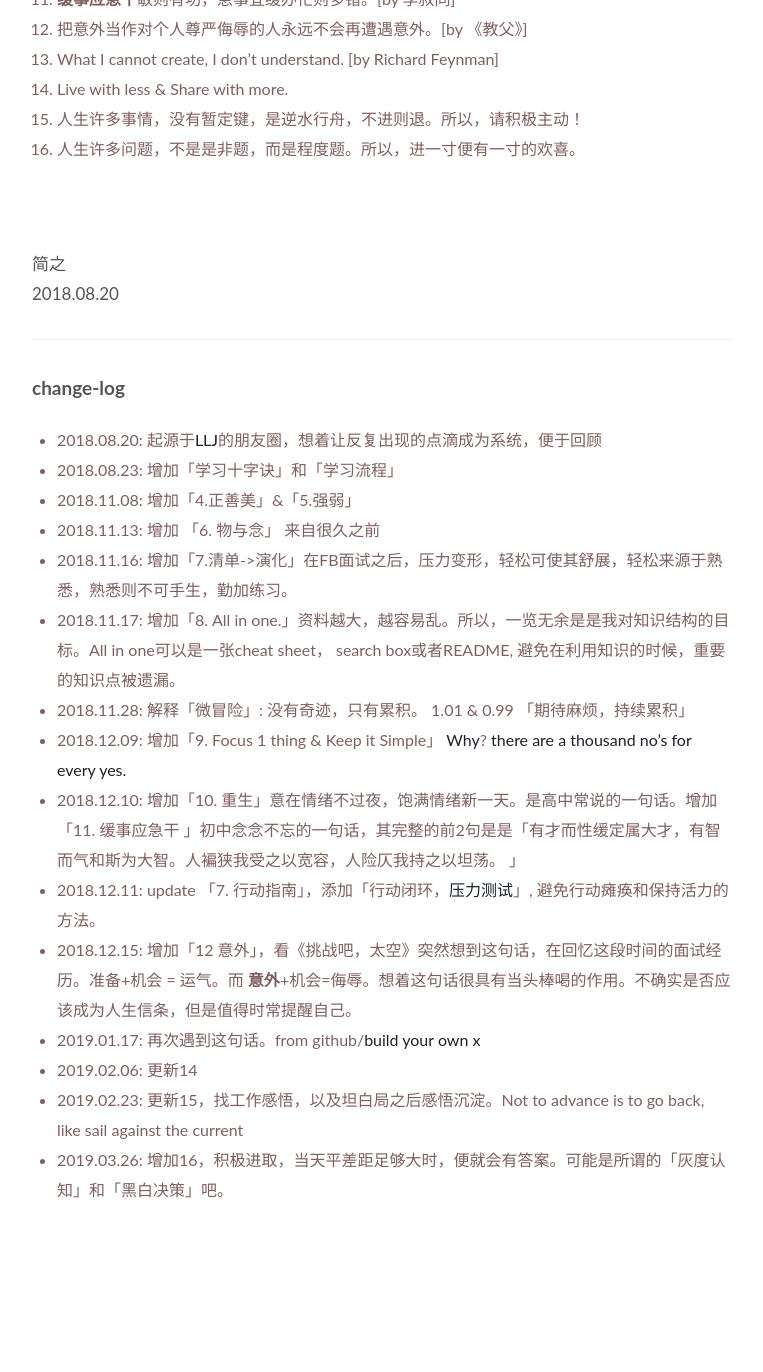
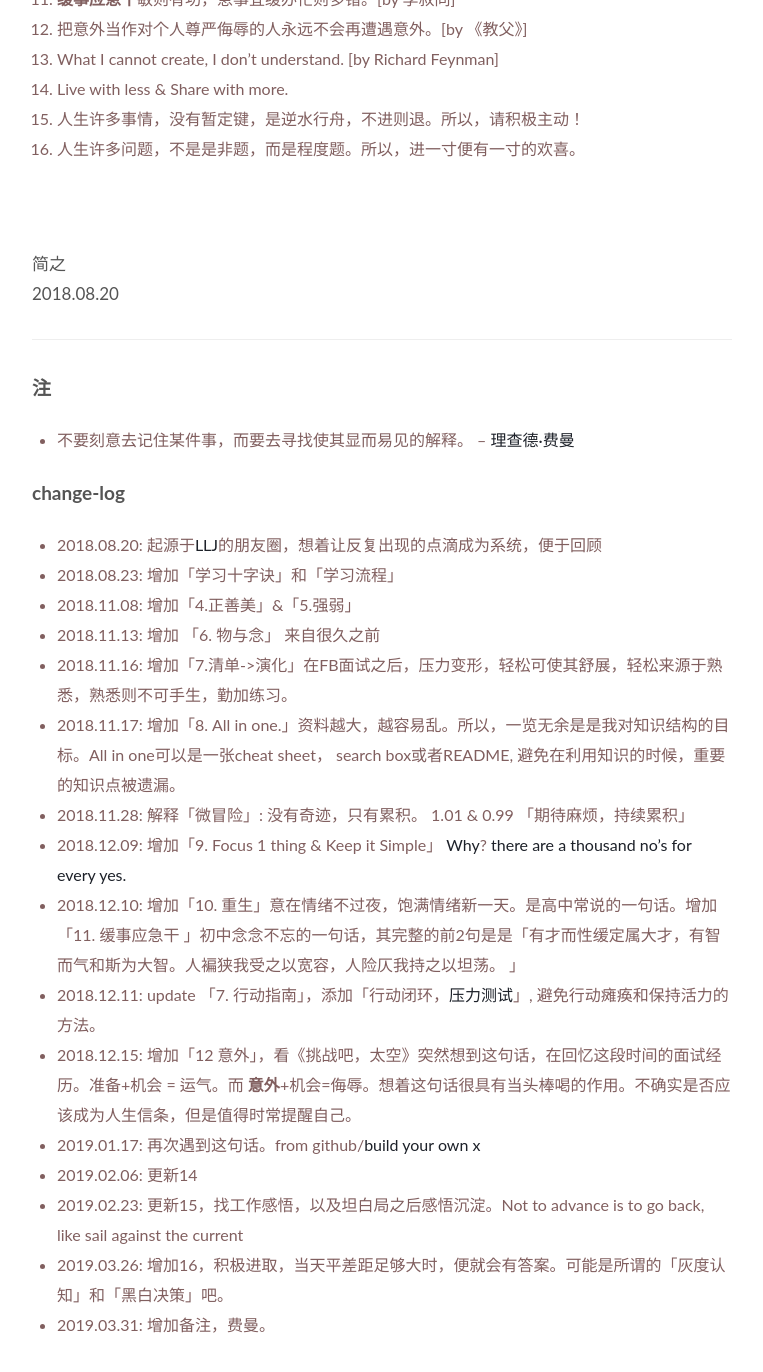
Before and after one commit to WillWang-X/willwang-x.github.io, a Jekyll site: the page built from _posts/2018-10-20-mottos.md, in a window 1280 px wide and 1400 px high, scrolled down 606 px. Shown: the top 1372 px of the window, without its empty margins (258-1021 px from the left). Built offline with Jekyll 4.4.1, drawn with Linux system fonts in a browser that asks for light colours; before the commit the page ends 1871 px from its top, so only the background shows below that.

Commit message:
updated motto

```diff
--- a/_posts/2018-10-20-mottos.md
+++ b/_posts/2018-10-20-mottos.md
@@ -35,6 +35,12 @@ published: true
 
 
 ------
+## 注
+
+- 不要刻意去记住某件事，而要去寻找使其显而易见的解释。 -- [理查德·费曼](https://medium.com/taking-note/learning-from-the-feynman-technique-5373014ad230)
+
+
+
 ## change-log
 -  2018.08.20: 起源于[LLJ](https://i.imgur.com/e6DTNnB.jpg)的朋友圈，想着让反复出现的点滴成为系统，便于回顾
 -  2018.08.23: 增加「学习十字诀」和「学习流程」
@@ -51,3 +57,4 @@ published: true
 -  2019.02.06: 更新14
 -  2019.02.23: 更新15，找工作感悟，以及坦白局之后感悟沉淀。Not to advance is to go back, like sail against the current
 -  2019.03.26: 增加16，积极进取，当天平差距足够大时，便就会有答案。可能是所谓的「灰度认知」和「黑白决策」吧。
+-  2019.03.31: 增加备注，费曼。
```
